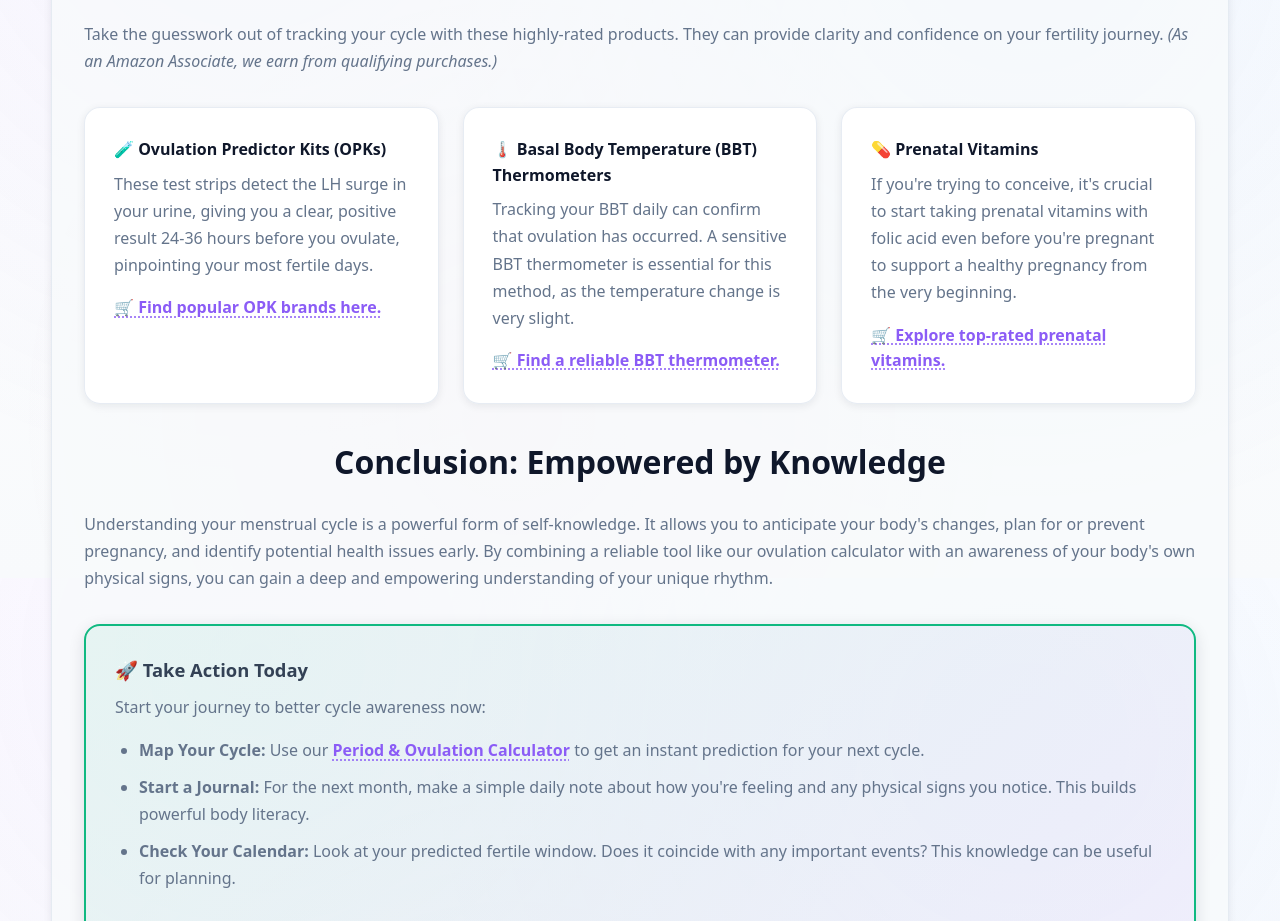
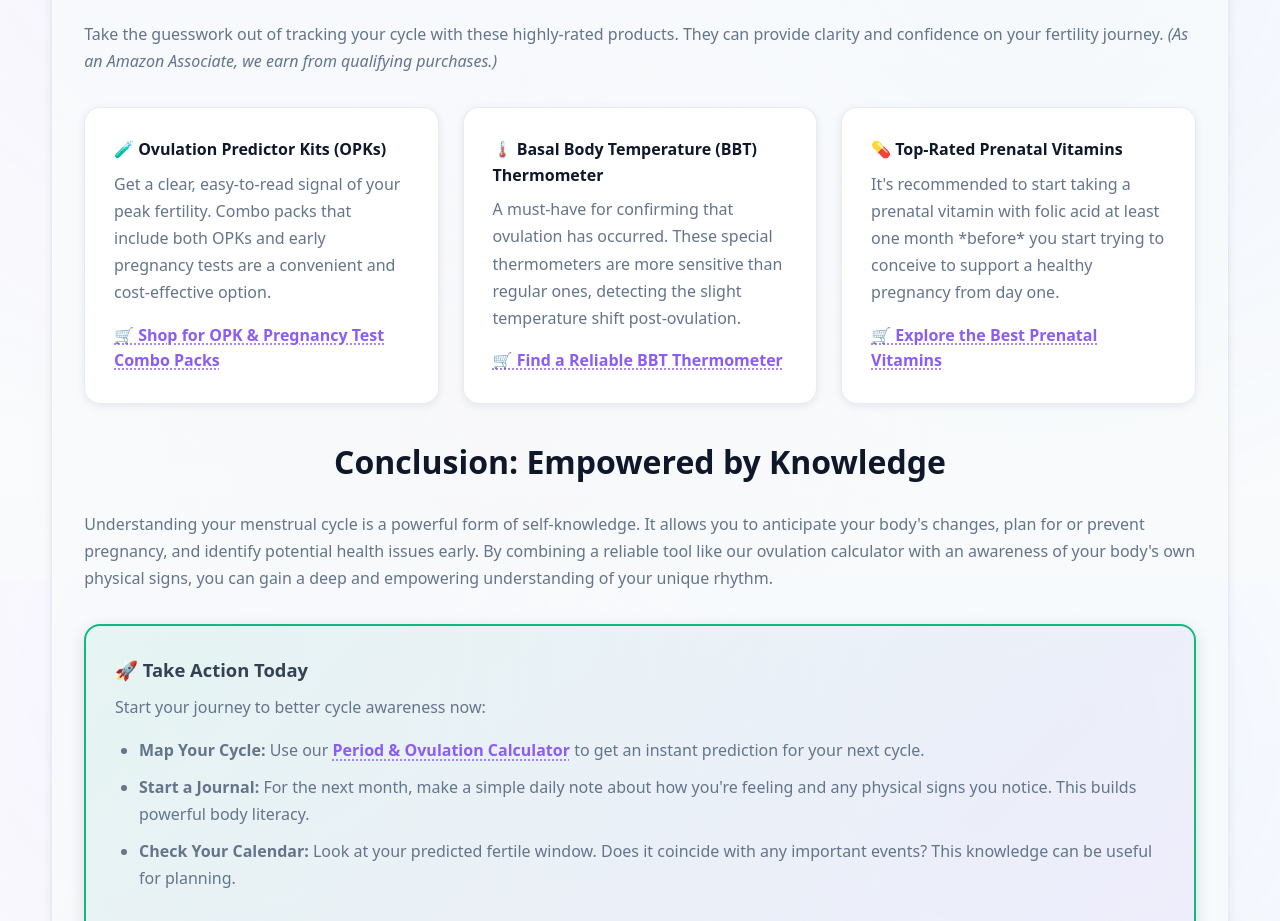
Before and after one commit to fofariak/quickcalclabs, a plain HTML site: page blog/period-ovulation-guide.html in a window 1280 px wide. Shown: the part 2622-3543 px from the top of the page. Drawn offline with Linux system fonts and the light colour scheme.

Commit message:
Update period-ovulation-guide.html

```diff
--- a/blog/period-ovulation-guide.html
+++ b/blog/period-ovulation-guide.html
@@ -350,18 +350,18 @@
     <div class="method-grid">
       <div class="method-card">
         <h4>🧪 Ovulation Predictor Kits (OPKs)</h4>
-        <p>These test strips detect the LH surge in your urine, giving you a clear, positive result 24-36 hours before you ovulate, pinpointing your most fertile days.</p>
-        <a href="#" target="_blank" rel="sponsored" class="affiliate-link">🛒 Find popular OPK brands here.</a>
+        <p>Get a clear, easy-to-read signal of your peak fertility. Combo packs that include both OPKs and early pregnancy tests are a convenient and cost-effective option.</p>
+        <a href="javascript:void(0)" data-product="opk-kit" class="product-link">🛒 Shop for OPK & Pregnancy Test Combo Packs</a>
       </div>
       <div class="method-card">
-        <h4>🌡️ Basal Body Temperature (BBT) Thermometers</h4>
-        <p>Tracking your BBT daily can confirm that ovulation has occurred. A sensitive BBT thermometer is essential for this method, as the temperature change is very slight.</p>
-        <a href="#" target="_blank" rel="sponsored" class="affiliate-link">🛒 Find a reliable BBT thermometer.</a>
+        <h4>🌡️ Basal Body Temperature (BBT) Thermometer</h4>
+        <p>A must-have for confirming that ovulation has occurred. These special thermometers are more sensitive than regular ones, detecting the slight temperature shift post-ovulation.</p>
+        <a href="javascript:void(0)" data-product="basal-thermometer" class="product-link">🛒 Find a Reliable BBT Thermometer</a>
       </div>
       <div class="method-card">
-        <h4>💊 Prenatal Vitamins</h4>
-        <p>If you're trying to conceive, it's crucial to start taking prenatal vitamins with folic acid even before you're pregnant to support a healthy pregnancy from the very beginning.</p>
-        <a href="#" target="_blank" rel="sponsored" class="affiliate-link">🛒 Explore top-rated prenatal vitamins.</a>
+        <h4>💊 Top-Rated Prenatal Vitamins</h4>
+        <p>It's recommended to start taking a prenatal vitamin with folic acid at least one month *before* you start trying to conceive to support a healthy pregnancy from day one.</p>
+        <a href="javascript:void(0)" data-product="prenatal-vitamin" class="product-link">🛒 Explore the Best Prenatal Vitamins</a>
       </div>
     </div>
 
```
